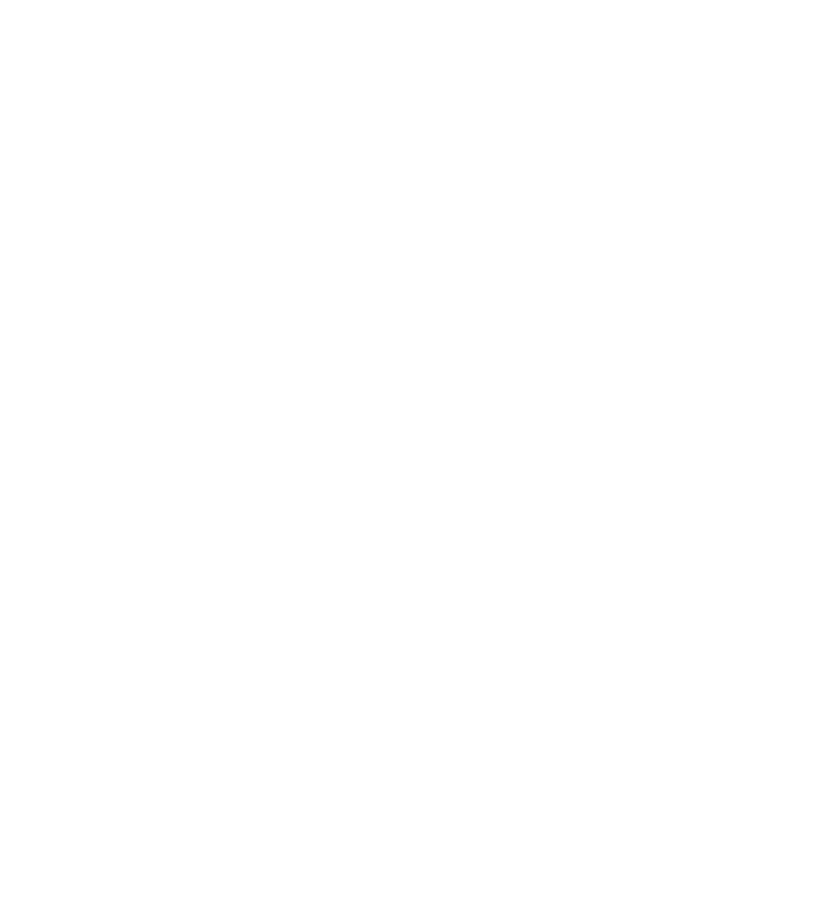
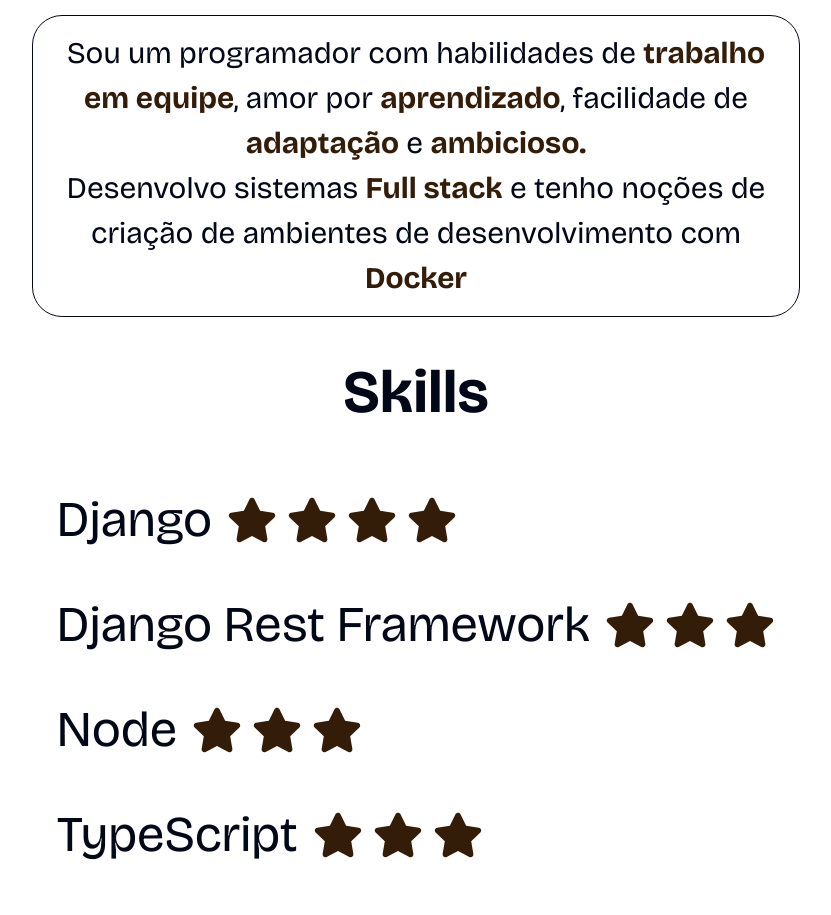
Before and after one commit to Reis567/my-resume, a React (Vite) app: page /sobre in a window 1280 px wide. Shown: the part 260-1175 px from the top of the page, without its empty margins (224-1055 px from the left). Before the commit the page ends 880 px from the top, so only its background shows below. Built offline with nearby package versions, Linux system fonts and the light colour scheme.

Commit message:
about session initial style

```diff
--- a/src/pages/ProjetosPage/index.style.tsx
+++ b/src/pages/ProjetosPage/index.style.tsx
@@ -15,7 +15,6 @@
     min-height: 100vh;
     text-align: center;
     margin-bottom:60px;
-    margin-left:10px;
         .Btn-vermais{
             margin-top:50px;
     }
@@ -24,13 +23,14 @@
     display: flex;
     flex-wrap: wrap;
     gap: 30px;
+    margin-left:40px;
 `
 
 
 export const SCard = styled(Card)`
-    max-width:350px;
+    max-width:380px;
     border:3px solid #341d08;
-    padding: 10px;
+    padding: 15px;
     `
 export const SContent = styled(CardContent)`
     width: 100%;
--- a/src/pages/SobrePage/index.style.tsx
+++ b/src/pages/SobrePage/index.style.tsx
@@ -1,10 +1,72 @@
 import styled from "styled-components";
+import { FaStar } from 'react-icons/fa';
 
 export const SSobre = styled.div`
     min-height: 100vh;
+    text-align: center;
 `
 
 export const STitle = styled.h2`
     font-size : 90px;
   font-weight: bolder;
+  margin-block: 30px;
 `
+
+export const SBody = styled.div`
+width: 100%;
+display: flex;
+flex-direction: column;
+justify-content: center;
+align-items: center;
+`
+
+export const SSkills = styled.div`
+width: 100%;
+display: flex;
+justify-content: center;
+align-items: center;
+flex-direction: column;
+margin-bottom: 90px;
+  h2{
+    font-size:60px;
+  }
+`
+export const SBText = styled.p`
+font-size: 30px;
+width: 60%;
+border-radius: 30px;
+border:1px solid;
+padding: 15px;
+`
+
+export const SSTRONG = styled.strong`
+font-weight: bolder;
+color: #341d08;
+font-weight: bolder;
+`
+
+export const SList = styled.div`
+display: flex;
+justify-content: center;
+align-items: center;
+flex-direction: column;
+`
+
+export const SContainer = styled.div`
+display: flex;
+gap: 10px;
+margin-block: 5px;
+align-items: center;
+padding:10px;
+width: 100%;
+
+`
+export const SName = styled.h3`
+font-size: 50px;
+margin-right: 5px;
+`
+
+export const StarIcon = styled(FaStar)`
+font-size: 50px;
+color: #341d08;
+`
--- a/src/pages/SobrePage/index.tsx
+++ b/src/pages/SobrePage/index.tsx
@@ -1,10 +1,54 @@
-import React from 'react';
-import { SSobre, STitle } from './index.style';
+import {  StarIcon ,SBText, SBody, SContainer, SList, SName, SSTRONG, SSkills, SSobre, STitle } from './index.style';
+import React, { useState } from 'react';
+
+
+
 
 const Sobre: React.FC = () => {
+  // Estado para armazenar as pontuações de cada tecnologia
+  const [skills, setSkills] = useState({
+    Django: 4,
+    'Django Rest Framework': 3,
+    Node: 3,
+    React: 2,
+    Next: 1,
+    TypeScript: 3,
+    PostgreSQL: 2,
+    MySQL: 2,
+    MongoDB: 2,
+    Docker: 1,
+  });
+
+
+  const sortedSkills = Object.entries(skills).sort((a, b) => b[1] - a[1]);
+
   return (
     <SSobre>
-      <STitle>Matheus dos reis</STitle>
+      <STitle>Sobre</STitle>
+
+      <SBody>
+        <SBText>
+          Sou um programador com habilidades de <SSTRONG>trabalho em equipe</SSTRONG>, amor por <SSTRONG>aprendizado</SSTRONG>, facilidade de <SSTRONG>adaptação</SSTRONG> e <SSTRONG>ambicioso.</SSTRONG>
+          <br />
+          Desenvolvo sistemas <SSTRONG>Full stack</SSTRONG> e tenho noções de criação de ambientes de desenvolvimento com <SSTRONG>Docker</SSTRONG>
+        </SBText>
+      </SBody>
+
+      <SSkills>
+        <STitle>Skills</STitle>
+        <SList>
+          {/* Mapeie as habilidades ordenadas e renderize as estrelas */}
+          {sortedSkills.map(([tech, score]) => (
+            <SContainer key={tech}>
+              <SName>{tech}</SName>
+              {/* Renderiza o número de estrelas de acordo com a pontuação */}
+              {Array.from({ length: score }, (_, index) => (
+                <StarIcon key={index} />
+              ))}
+            </SContainer>
+          ))}
+        </SList>
+      </SSkills>
     </SSobre>
   );
 };
```
